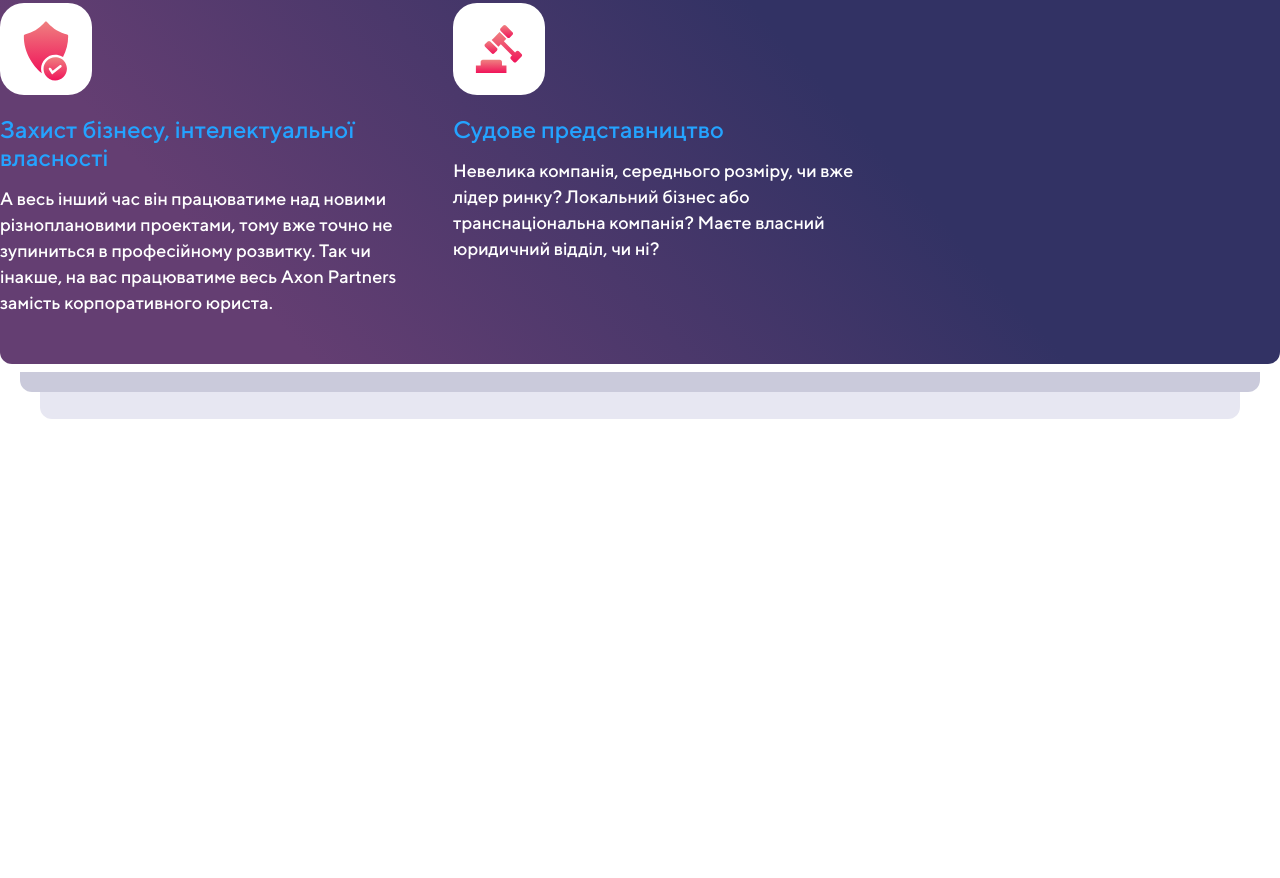
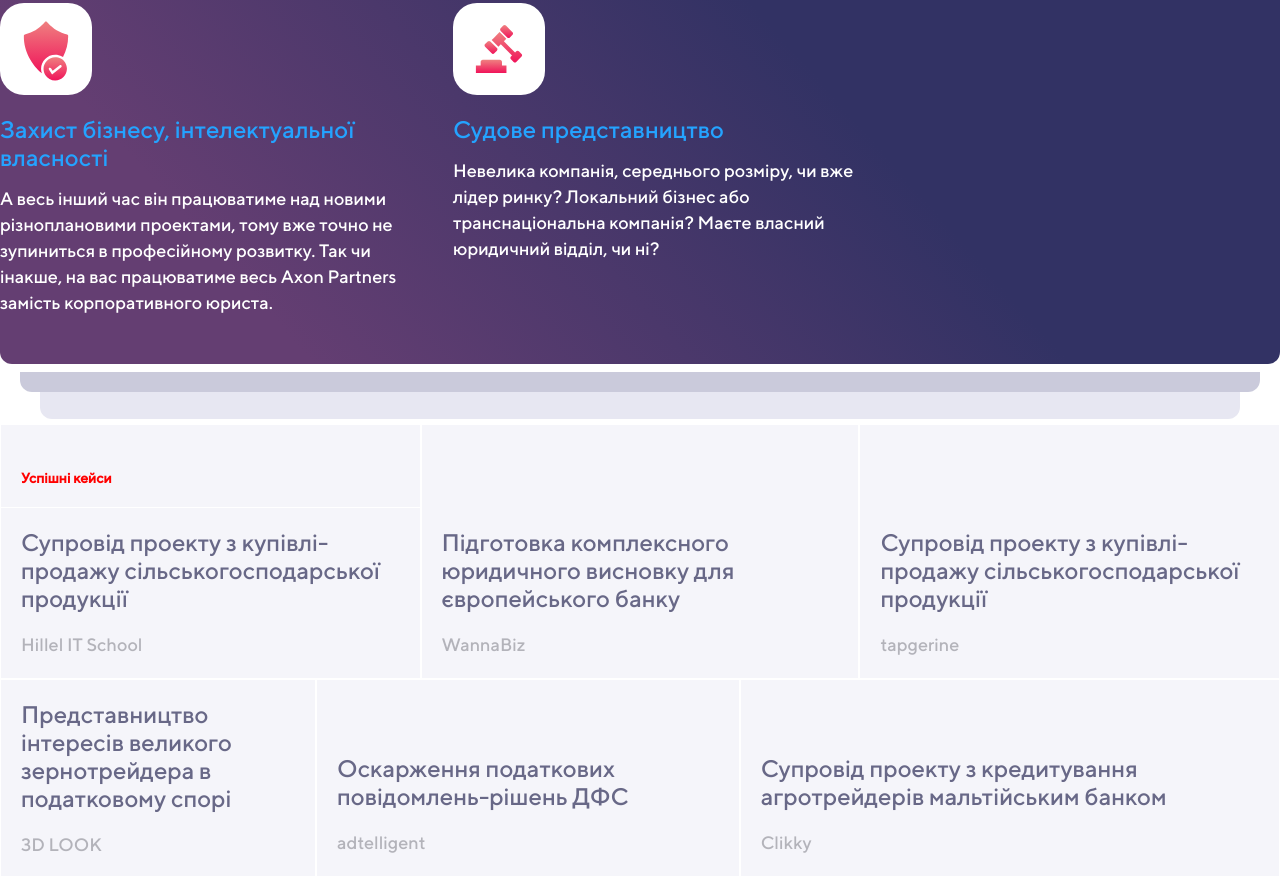
Before and after one commit to EvhenDemchenko/Hlegals-Services, a plain HTML site: page index.html in a window 1280 px wide. Shown: the part 1018-1896 px from the top of the page. Before the commit the page ends 1437 px from the top, so only its background shows below. Drawn offline with Linux system fonts and the light colour scheme; files whose address does not match are found by name.

Commit message:
trying end this..

```diff
--- a/index.html
+++ b/index.html
@@ -210,7 +210,9 @@
                 <circle cx="3" cy="3" r="3" fill="#E6E6F0" />
               </svg>
               <div class="top-nav__phone">
-                <a  class="tel" href="telto:+38 (050) 390 15 91">+38 (050) 390 15 91</a>
+                <a class="tel" href="telto:+38 (050) 390 15 91"
+                  >+38 (050) 390 15 91</a
+                >
               </div>
               <svg
                 width="6"
@@ -713,7 +715,65 @@
       </section>
       <div class="main-box__shadow"></div>
       <div class="semi-box__shadow"></div>
+    </section>
+    <section class="cases">
+      <div class="container">
+        <div class="cases-items">
 
+          <div class="cases-top__section">
+          <div class="cases-item">
+            <h2 class="cases-heading">Успішні кейси</h2>
+
+            <div class="cases-item__container">
+
+
+            <div class="cases-item__content">
+              Супровід проекту з купівлі-продажу сільськогосподарської продукції
+            </div>
+            <div class="cases-item__reviews">Hillel IT School</div>
+          </div>
+</div>
+
+          <div class="cases-item">
+            <div class="cases-item__content">
+              Підготовка комплексного юридичного висновку для європейського
+              банку
+            </div>
+            <div class="cases-item__reviews">WannaBiz</div>
+          </div>
+          <div class="cases-item">
+            <div class="cases-item__content">
+              Супровід проекту з купівлі-продажу сільськогосподарської продукції
+            </div>
+            <div class="cases-item__reviews">tapgerine</div>
+          </div>
+        </div>
+
+        <div class="cases-bot__section">
+
+          <div class="cases-item">
+            <div class="cases-item__content">
+              Представництво інтересів великого зернотрейдера в податковому
+              спорі
+            </div>
+            <div class="cases-item__reviews">3D LOOK</div>
+          </div>
+          <div class="cases-item">
+            <div class="cases-item__content">
+              Оскарження податкових повідомлень-рішень ДФС
+            </div>
+            <div class="cases-item__reviews">adtelligent</div>
+          </div>
+          <div class="cases-item">
+            <div class="cases-item__content">
+              Супровід проекту з кредитування агротрейдерів мальтійським банком
+            </div>
+            <div class="cases-item__reviews">Clikky</div>
+          </div>
+        </div>
+
+        </div>
+      </div>
     </section>
   </body>
 </html>
--- a/style.css
+++ b/style.css
@@ -84,6 +84,7 @@ svg{
 .top-nav__languages > div{
     margin-right: 10px;
     transition: all 0.5s;
+    cursor: pointer;
 }
 .top-nav__languages > div:hover{
     background: #F0145A;
@@ -209,3 +210,76 @@ bottom: -4%;
     border-radius: 0px 0px 12px 12px;
     z-index: 5;
 }
+.cases {
+    margin-top: 60px;
+}
+.cases-item {
+    background: #F5F5FA;
+    border: 1px solid #fff    ;
+    display: flex;
+    flex-direction: column;
+    align-items: flex-start;
+    justify-content: flex-end;
+    font-size: 24px;
+    line-height: 28px;
+
+}
+
+.cases-item__container > .cases-item__content {
+    color: #686887;
+}
+.cases-item > .cases-item__content {
+    color: #686887
+}
+.cases-top__section > .cases-item:nth-child(1) {
+    flex: 6.8;
+}
+.cases-top__section > .cases-item:nth-child(2) {
+    flex: 7.1;
+}
+.cases-top__section > .cases-item:nth-child(3) {
+    flex: 6.8;
+}
+
+
+.cases-items {
+    display: flex;
+    flex-direction: column;
+
+}
+.cases-heading{
+    color: red;
+    padding: 20px;
+    font-size: 14px;
+    border-bottom: 1px solid #fff;
+    line-height: 17px;
+    display: block;
+    width: 100%;
+}
+.cases-top__section {
+    display: flex;
+    height: 255px;
+}
+.cases-bot__section {
+    display: flex;
+    height: 198px;
+}
+.cases-bot__section > .cases-item:nth-child(1) {
+justify-content: start;
+flex: 3.5;
+}
+.cases-bot__section > .cases-item:nth-child(2) {
+    flex: 4.7;
+}
+.cases-bot__section > .cases-item:nth-child(3) {
+    flex: 6;
+}
+.cases-item__content {
+    padding: 20px 20px 20px;
+}
+.cases-item__reviews {
+    padding: 0 20px 20px;
+    font-size: 18px;
+    line-height: 26px;
+    color: #B3B3BA;
+}
```
